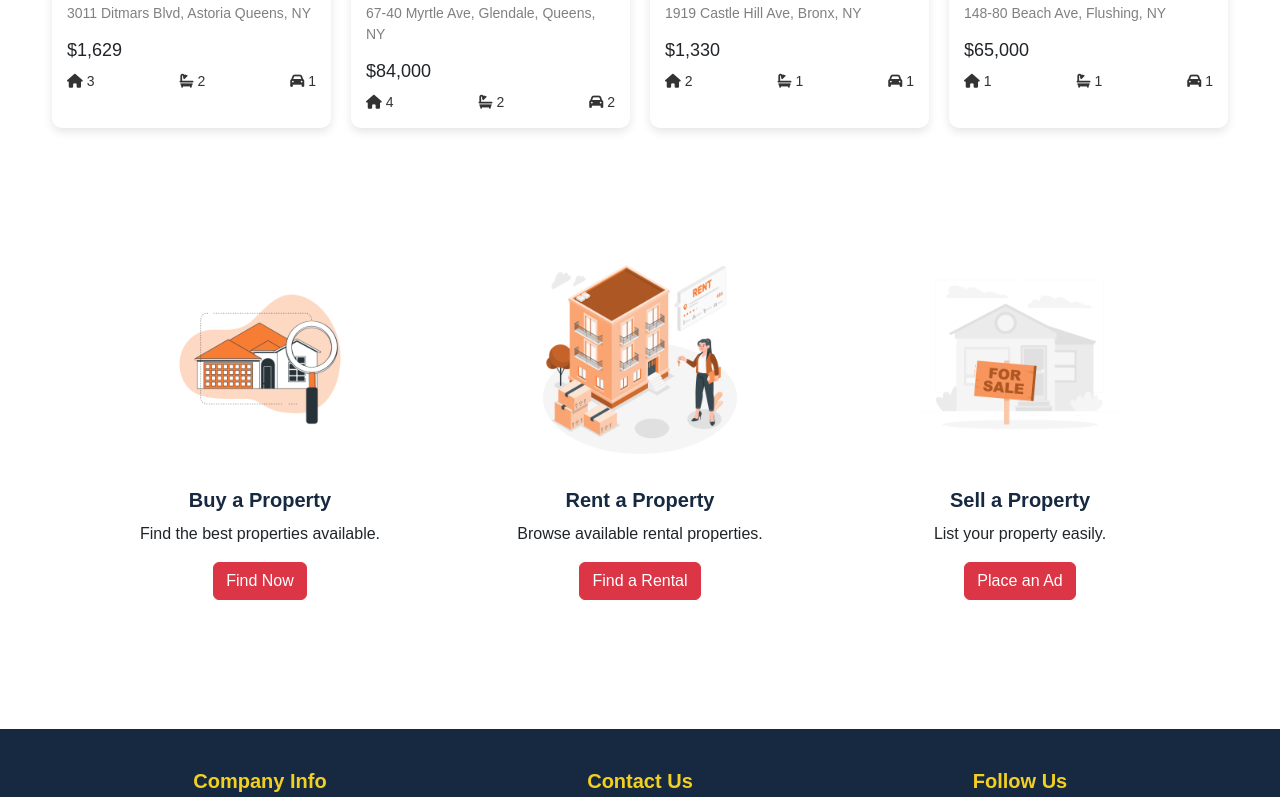
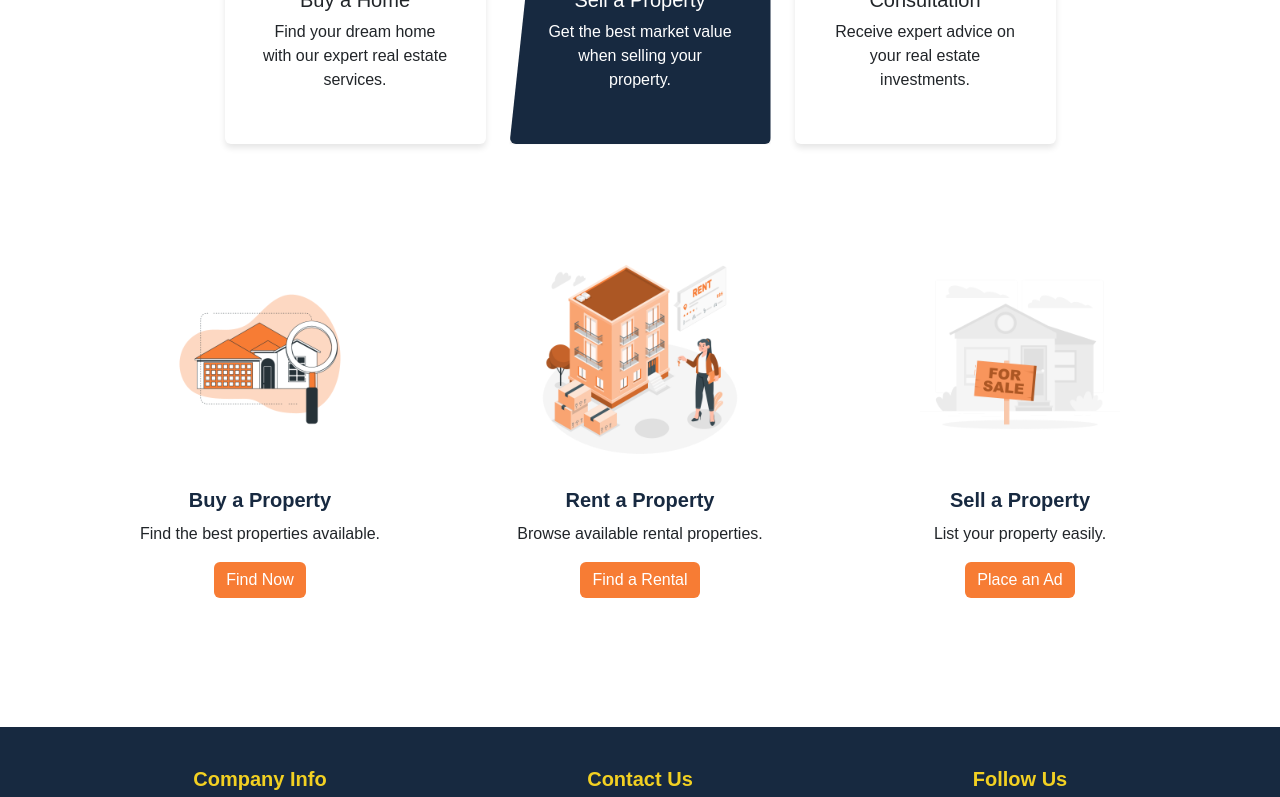
Before and after one commit to MichaelAntonn/RealEstate_Project, an Angular app in the folder Frontend/real-estate-frontend/: page /home in a window 1280 px wide. Shown: the part 1568-2365 px from the top of the page. Built offline with nearby package versions, Linux system fonts and the light colour scheme.

Commit message:
final home

```diff
--- a/Frontend/real-estate-frontend/src/app/components/home/home.component.html
+++ b/Frontend/real-estate-frontend/src/app/components/home/home.component.html
@@ -13,8 +13,8 @@
     <app-navbar></app-navbar>
     <app-banner></app-banner>
     <app-icons></app-icons>
+    <app-shop-cards></app-shop-cards>
     <app-services-cards></app-services-cards>
-    <app-shop-cards></app-shop-cards>
     <app-property-cards></app-property-cards>
     <app-footer></app-footer>
 
--- a/Frontend/real-estate-frontend/src/app/components/property-cards/property-cards.component.css
+++ b/Frontend/real-estate-frontend/src/app/components/property-cards/property-cards.component.css
@@ -11,6 +11,14 @@
     flex-direction: column;
     align-items: center;
     height: 100%;
+  }
+
+  .btn-danger{
+    background-color: #F77C34;
+    border: none;
+  }
+  .btn-danger:hover{
+    background-color: #f96d1b;
   }
 
   .card.no-bg:hover {
```
